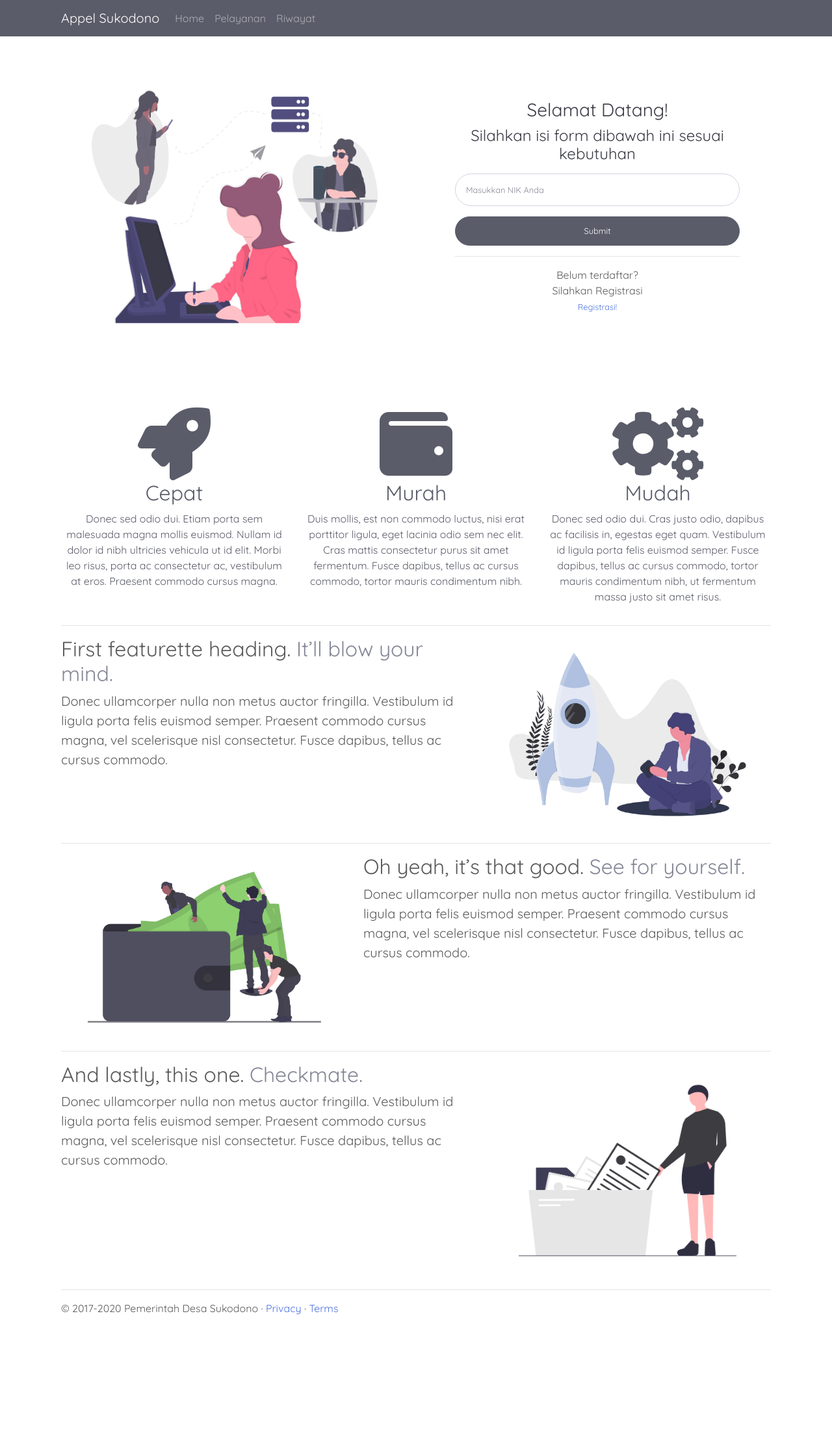
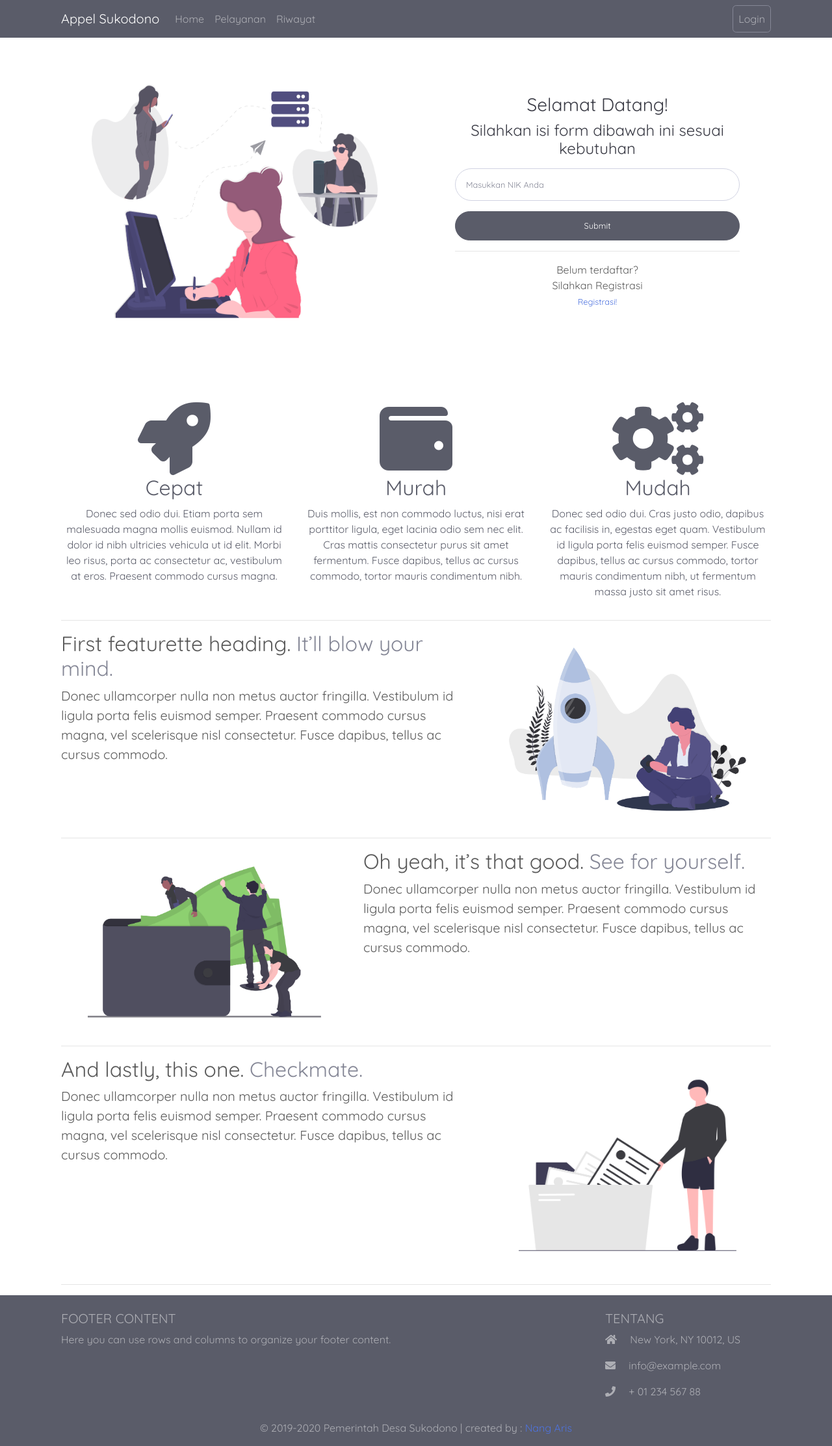
Before and after one commit to arissaturrohman/apel_murah, a PHP site: page / in a window 1280 px wide. Shown: the whole page at 65% size. Before the commit the page ends 2023 px from the top, so only its background shows below. Run offline with PHP 8.4, Linux system fonts and the light colour scheme.

Commit message:
update file index

```diff
--- a/assets/css/style.css
+++ b/assets/css/style.css
@@ -1,13 +1,15 @@
-body {
-    font-family: 'Quicksand', sans-serif;
+* {
+    margin: 0;
+    padding: 0;
 }
 
 body {
-    padding-top: 3.5rem;
-    padding-bottom: 3rem;
+    font-family: 'Quicksand', sans-serif;
+
+}
+
+body {
+    padding-top: 3rem;
+    /* padding-bottom: 3rem; */
     color: #5a5a5a;
 }
-
-.animasi {
-    scroll-behavior: smooth;
-}
--- a/index.html
+++ b/index.html
@@ -37,6 +37,12 @@
           </li>
           <li class="nav-item">
             <a class="nav-link" href="#">Riwayat</a>
+          </li>
+        </ul>
+        <ul class="navbar-nav ml-auto">
+          <li class="nav-item">
+            <a class="nav-link btn btn-outline-secondary" data-toggle="modal" data-target="#modalLoginForm"
+              href="#">Login</a>
           </li>
         </ul>
       </div>
@@ -182,15 +188,155 @@
 
     </div><!-- /.container -->
 
+  </main>
 
-    <!-- FOOTER -->
-    <footer class="container">
-      <p class="float-right"><a class="scroll-to-top rounded" href="#page-top">
-          <i class="fas fa-angle-up"></i>
-        </a></p>
-      <p>&copy; 2017-2020 Pemerintah Desa Sukodono &middot; <a href="#">Privacy</a> &middot; <a href="#">Terms</a></p>
-    </footer>
-  </main>
+
+  <!-- Footer -->
+  <footer class="page-footer font-small bg-dark pt-4">
+
+    <!-- Footer Links -->
+    <div class="container text-center text-white-50 text-md-left">
+
+      <!-- Grid row -->
+      <div class="row">
+
+        <!-- Grid column -->
+        <div class="col-md-6 mt-md-0 mt-3">
+
+          <!-- Content -->
+          <h5 class="text-uppercase">Footer Content</h5>
+          <p>Here you can use rows and columns to organize your footer content.</p>
+
+        </div>
+        <!-- Grid column -->
+
+        <hr class="clearfix w-100 d-md-none pb-3">
+
+
+        <!-- <div class="col-md-3 mb-md-0 mb-3">
+
+
+          <h5 class="text-uppercase">Links</h5>
+
+          <ul class="list-unstyled">
+            <li>
+              <a href="#">Home</a>
+            </li>
+            <li>
+              <a href="#!">Pelayanan</a>
+            </li>
+            <li>
+              <a href="#!">Riwayat</a>
+            </li>
+          </ul>
+
+        </div> -->
+        <!-- Grid column -->
+
+        <!-- Grid column -->
+        <div class="col-md-3 mb-md-0 mb-3 offset-3">
+
+          <!-- Links -->
+          <h5 class="text-uppercase">Tentang</h5>
+
+          <p>
+            <i class="fas fa-home mr-3"></i> New York, NY 10012, US</p>
+          <p>
+            <i class="fas fa-envelope mr-3"></i> info@example.com</p>
+          <p>
+            <i class="fas fa-phone mr-3"></i> + 01 234 567 88</p>
+
+        </div>
+        <!-- Grid column -->
+
+      </div>
+      <!-- Grid row -->
+
+    </div>
+    <!-- Footer Links -->
+
+    <!-- Copyright -->
+    <div class="footer-copyright text-white-50 text-center py-3">&copy; 2019-2020 Pemerintah Desa Sukodono | created by
+      :
+      <a href="https://github.com/arissaturrohman">Nang Aris</a>
+    </div>
+    <!-- Copyright -->
+
+  </footer>
+  <!-- Footer -->
+
+  <!-- FOOTER
+  <footer class="sticky-footer bg-dark">
+    <div class="container">
+      <p class="text-white-50 mt-1">&copy; 2017-2020 Pemerintah Desa Sukodono &middot; <a href="#">Privacy</a>
+        &middot; <a href="#">Terms</a></p>
+    </div>
+    <p class="float-right text-white"><a class="scroll-to-top rounded" href="#page-top">
+        <i class="fas fa-angle-up"></i>
+      </a></p>
+  </footer> -->
+
+  <!-- Modal -->
+  <div class="modal fade" id="exampleModal" tabindex="-1" role="dialog" aria-labelledby="exampleModalLabel"
+    aria-hidden="true">
+    <div class="modal-dialog" role="document">
+      <div class="modal-content">
+        <div class="text-center modal-header">
+          <h5 class="modal-title font-weight-bold" id="exampleModalLabel">Login</h5>
+          <button type="button" class="close" data-dismiss="modal" aria-label="Close">
+            <span aria-hidden="true">&times;</span>
+          </button>
+        </div>
+        <div class="modal-body">
+          ...
+        </div>
+        <div class="modal-footer text-center d-flex justify-content-center">
+          <button type="button" class="btn btn-outline-secondary">Login</button>
+        </div>
+      </div>
+    </div>
+  </div>
+
+
+  <!--Modal1-->
+
+  <div class="modal fade" id="modalLoginForm" tabindex="-1" role="dialog" aria-labelledby="myModalLabel"
+    aria-hidden="true">
+    <div class="modal-dialog" role="document">
+      <div class="modal-content">
+        <div class="modal-header text-center">
+          <h4 class="modal-title w-100 font-weight-bold">Sign in</h4>
+          <button type="button" class="close" data-dismiss="modal" aria-label="Close">
+            <span aria-hidden="true">&times;</span>
+          </button>
+        </div>
+        <div class="modal-body mx-3 mb-4">
+          <form action="" class="user">
+            <div class="form-group input-group">
+              <div class="input-group-prepend">
+                <i class="fas fa-envelope input-group-text grey-text pt-3"></i>
+              </div>
+              <input type="text" class="form-control form-control-user" placeholder="Username">
+            </div>
+            <div class="form-group input-group">
+              <div class="input-group-prepend">
+                <i class="fas fa-lock input-group-text grey-text pt-3"></i>
+              </div>
+              <input type="password" class="form-control form-control-user" placeholder="Password">
+            </div>
+            <hr><br>
+            <button class="btn btn-dark btn-user btn-block">Login</button>
+          </form>
+
+        </div>
+        <!-- <div class="modal-footer d-flex justify-content-center">
+          <button class="btn btn-dark btn-user p-2">Login</button>
+        </div> -->
+      </div>
+    </div>
+  </div>
+
+
 
   <!-- Bootstrap core JavaScript-->
   <script src="assets/vendor/jquery/jquery.min.js"></script>
```
